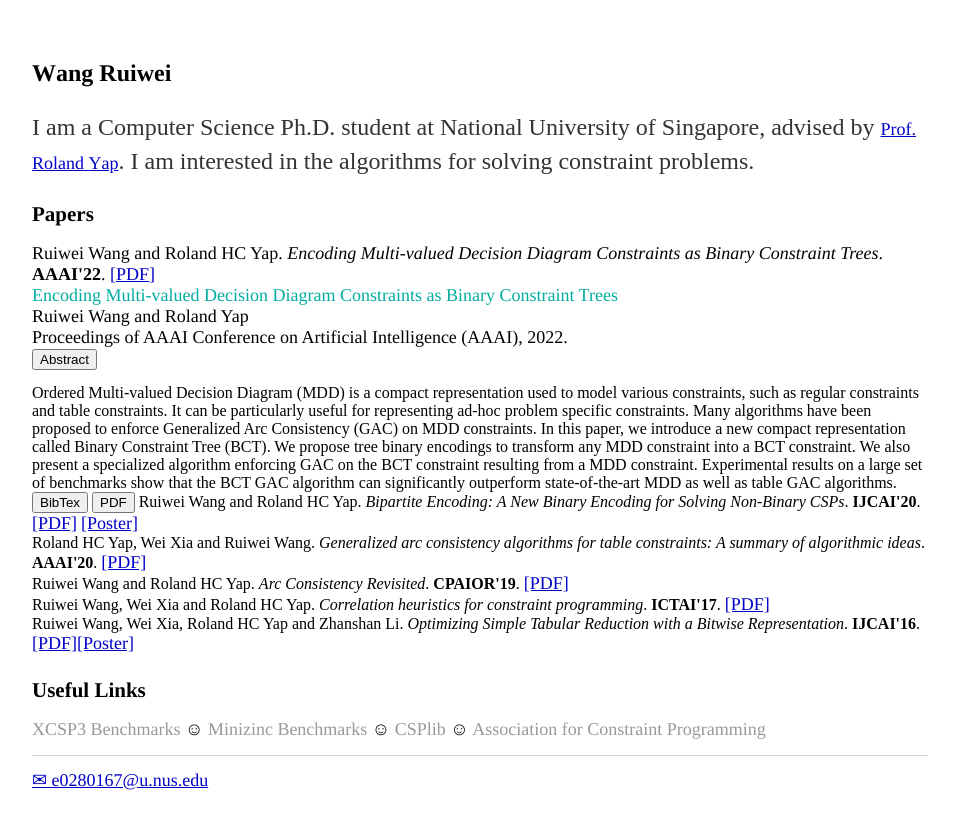
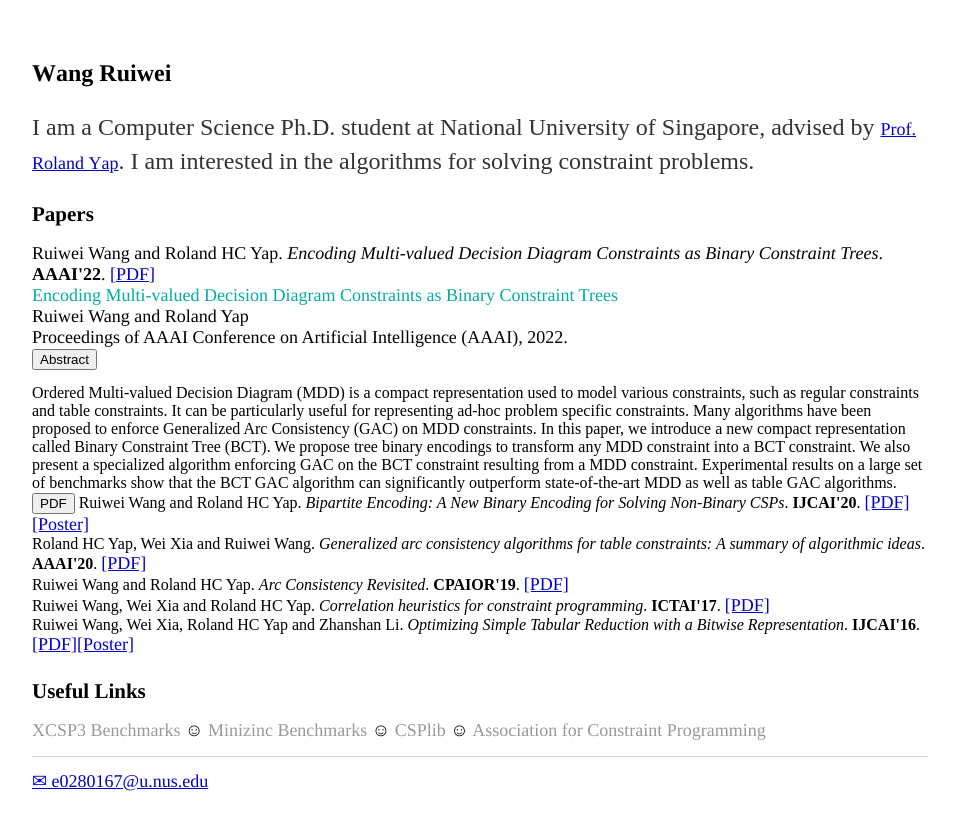
Before and after one commit to WangRuiwei/WangRuiwei.github.io, a Jekyll site: the page built from index.html, in a window 1280 px wide. Shown: the top 830 px of the page, without its empty margins (160-1119 px from the left). Built offline with Jekyll 4.4.1, drawn with Linux system fonts in a browser that asks for light colours.

Commit message:
Update index.html

```diff
--- a/index.html
+++ b/index.html
@@ -9,6 +9,7 @@
 <p class="p3">
 Ruiwei Wang and Roland HC Yap. <i>Encoding Multi-valued Decision Diagram Constraints as Binary Constraint Trees</I>. <b>AAAI'22</b>. <a href="https://WangRuiwei.github.io/papers/AAAI2022-BCT.pdf"><span class="s2">[PDF]</span></a><br>
 
+<tr>
 <td class="publication">
 <span class="pubtitle">
 <font color="##3aac3a">Encoding Multi-valued Decision Diagram Constraints as Binary Constraint Trees</font>
@@ -22,11 +23,10 @@
 <div id="abstract_BCT_AAAI22" class="collapse">
 Ordered Multi-valued Decision Diagram (MDD) is a compact representation used to model various constraints, such as regular constraints and table constraints. It can be particularly useful for representing ad-hoc problem specific constraints. Many algorithms have been proposed to enforce Generalized Arc Consistency (GAC) on MDD constraints. In this paper, we introduce a new compact representation called Binary Constraint Tree (BCT). We propose tree binary encodings to transform any MDD constraint into a BCT constraint. We also present a specialized algorithm enforcing GAC on the BCT constraint resulting from a MDD constraint. Experimental results on a large set of benchmarks show that the BCT GAC algorithm can significantly outperform state-of-the-art MDD as well as table GAC algorithms.
 </div>
-<button class="btn btn-default btn-xs" type="button" onClick='location.href="bib/GSRM21.bib"'>
-BibTex</button>
-<button class="btn btn-default btn-xs" type="button" onClick='location.href="Papers/iccad21.pdf"'>
+<button class="btn btn-default btn-xs" type="button" onClick='location.href="papers/AAAI2022-BCT.pdf"'>
 PDF</button>
 </td>
+</tr>
 
 Ruiwei Wang and Roland HC Yap. <i>Bipartite Encoding: A New Binary Encoding for Solving Non-Binary CSPs</I>. <b>IJCAI'20</b>. <a href="https://www.ijcai.org/Proceedings/2020/0165.pdf"><span class="s2">[PDF]</span></a> <a href="https://WangRuiwei.github.io/papers/poster.pdf"><span class="s2">[Poster]</span></a><br>
 Roland HC Yap, Wei Xia and Ruiwei Wang. <i>Generalized arc consistency algorithms for table constraints: A summary of algorithmic ideas</I>. <b>AAAI'20</b>. <a href="https://aaai.org/ojs/index.php/AAAI/article/view/7086/6940"><span class="s2">[PDF]</span></a><br>
```
